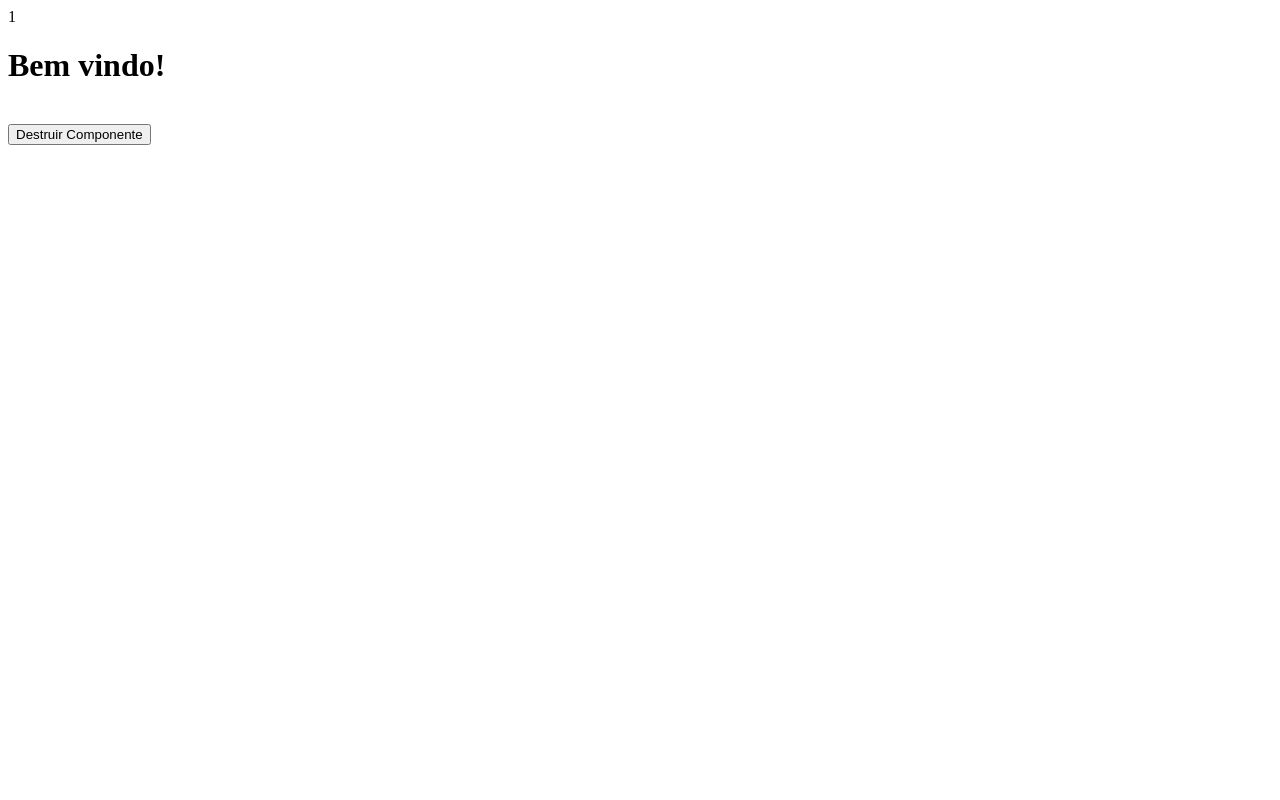
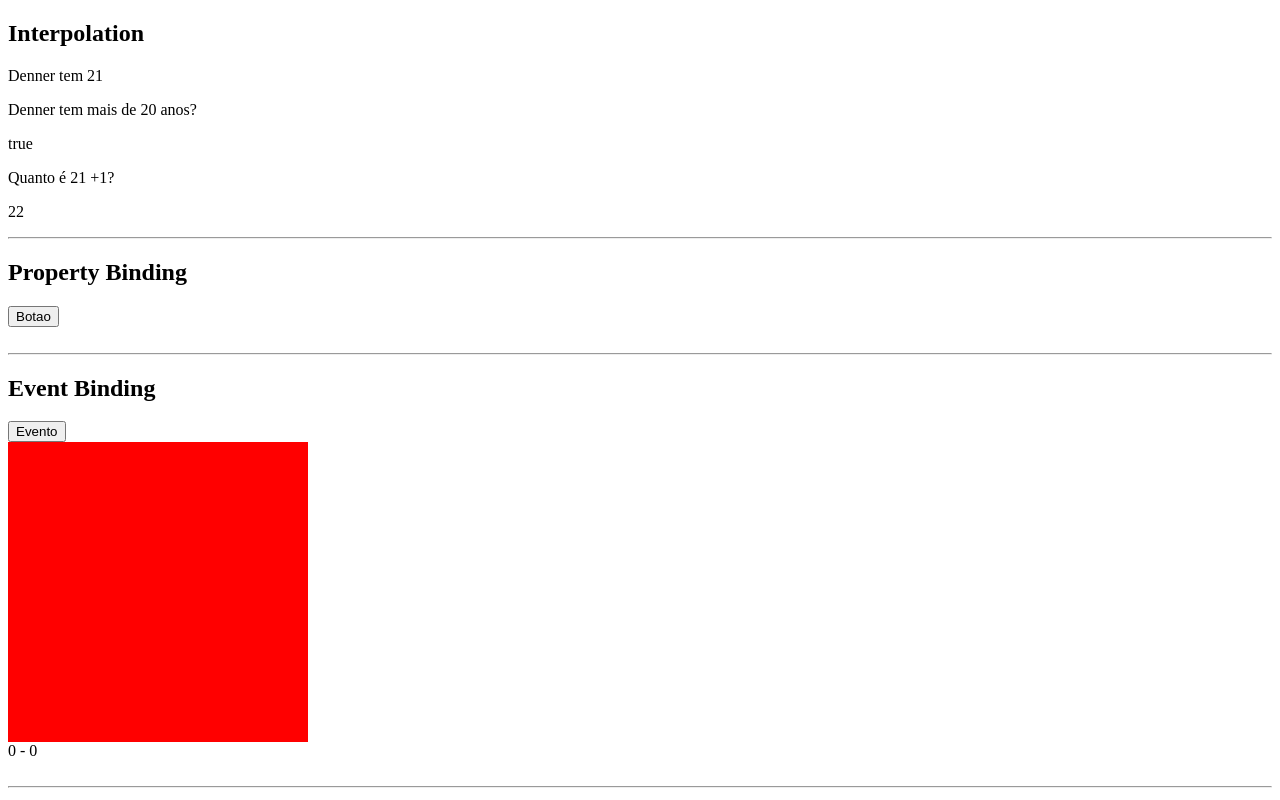
Before and after one commit to pquimelo/Angular, an Angular app in the folder primeiro-projeto/: page / in a window 1280 px wide. Built offline with nearby package versions, Linux system fonts and the light colour scheme.

Commit message:
secao_4
interpolation,Event Binding, property Binding

```diff
--- a/primeiro-projeto/src/app/app.component.ts
+++ b/primeiro-projeto/src/app/app.component.ts
@@ -1,47 +1,22 @@
-import { AfterContentChecked, AfterContentInit, AfterViewChecked, AfterViewInit, Component, DoCheck, OnInit } from '@angular/core';
+import {  Component,  OnInit } from '@angular/core';
 
 @Component({
   selector: 'app-root',
 
   template: `
-{{valor}}
-<app-title *ngIf="destruir"></app-title>
-<br>
-<button (click)="destruirComponent()">Destruir Componente</button>
+  <app-data-binding></app-data-binding>
 <router-outlet></router-outlet>`,
 })
-export class AppComponent implements OnInit, DoCheck, AfterContentInit, AfterContentChecked, AfterViewInit, AfterViewChecked {
-  public valor: number = 1;
-  public destruir: boolean = true;
+export class AppComponent implements OnInit {
+
 
   constructor() { }
 
-  public adicionar(): number {
-    return this.valor += 1;
 
-  }
   ngOnInit(): void {
     setTimeout(() => {
       console.log('Pedro');
 
     }, 5000);
   }
-  ngDoCheck(): void {
-    console.log('ngDoCheck');
-  }
-  ngAfterContentInit(): void {
-    console.log('ngAfterContentInit');
-  }
-  ngAfterViewInit(): void {
-    console.log('ngAfterViewInit');
-  }
-  ngAfterContentChecked(): void {
-    console.log('ngAfterContentChecked');
-  }
-  ngAfterViewChecked(): void {
-    console.log('ngAfterViewChecked');
-  }
-  public destruirComponent() {
-    this.destruir = false;
-  }
 }
--- a/primeiro-projeto/src/app/app.module.ts
+++ b/primeiro-projeto/src/app/app.module.ts
@@ -4,11 +4,13 @@ import { BrowserModule } from '@angular/platform-browser';
 import { AppRoutingModule } from './app-routing.module';
 import { AppComponent } from './app.component';
 import { TitleComponent } from './title/title.component';
+import { DataBindingComponent } from './data-binding/data-binding.component';
 
 @NgModule({
   declarations: [
     AppComponent,
-    TitleComponent
+    TitleComponent,
+    DataBindingComponent
   ],
   imports: [
     BrowserModule,
--- /dev/null
+++ b/primeiro-projeto/src/app/data-binding/data-binding.component.html
@@ -0,0 +1,29 @@
+<h2>Interpolation</h2>
+<p>{{ nome }} tem {{idade}}</p>
+<p>{{nome}} tem mais de 20 anos?</p>
+<p>{{idade > 20}} </p>
+
+<p>Quanto é {{idade}} +1?</p>
+<p>{{idade+1}}</p>
+
+<hr>
+<h2>Property Binding</h2>
+<button [disabled]="checkedDisabled">Botao</button>
+
+<br>
+<br>
+
+<hr>
+
+<h2>Event Binding</h2>
+
+<button (click)="alertaInfo($event)">Evento</button>
+
+<div (mousemove)="mouseMoveTest($event)" style="background: red;width:300px;height: 300px;"></div>
+
+{{position.x}} - {{position.y}}
+
+<br>
+<br>
+
+<hr>
--- /dev/null
+++ b/primeiro-projeto/src/app/data-binding/data-binding.component.ts
@@ -0,0 +1,26 @@
+import { Component } from '@angular/core';
+
+@Component({
+  selector: 'app-data-binding',
+  templateUrl: './data-binding.component.html',
+  styleUrls: ['./data-binding.component.scss']
+})
+export class DataBindingComponent {
+  public nome: string = 'Denner';
+  public idade: number = 21;
+  public checkedDisabled: boolean = false;
+
+  public position: { x: number, y: number } = { x: 0, y: 0 };
+
+
+  constructor() { }
+
+  public alertaInfo(valor: MouseEvent) {
+    console.log(valor);
+  }
+  public mouseMoveTest(valor: MouseEvent) {
+
+    this.position.x = valor.offsetX;
+    this.position.y = valor.offsetY;
+  }
+}
```
Also changed, not shown: primeiro-projeto/src/app/data-binding/data-binding.component.scss (added), 1 other file (tests, documents, lock files or other folders).
